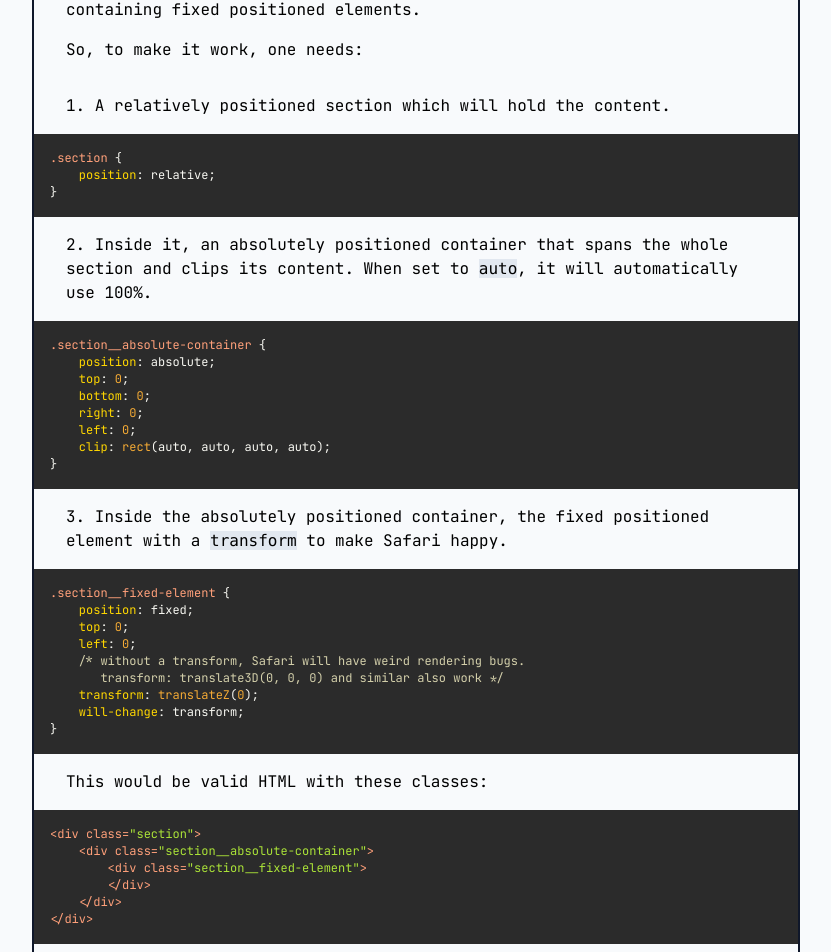
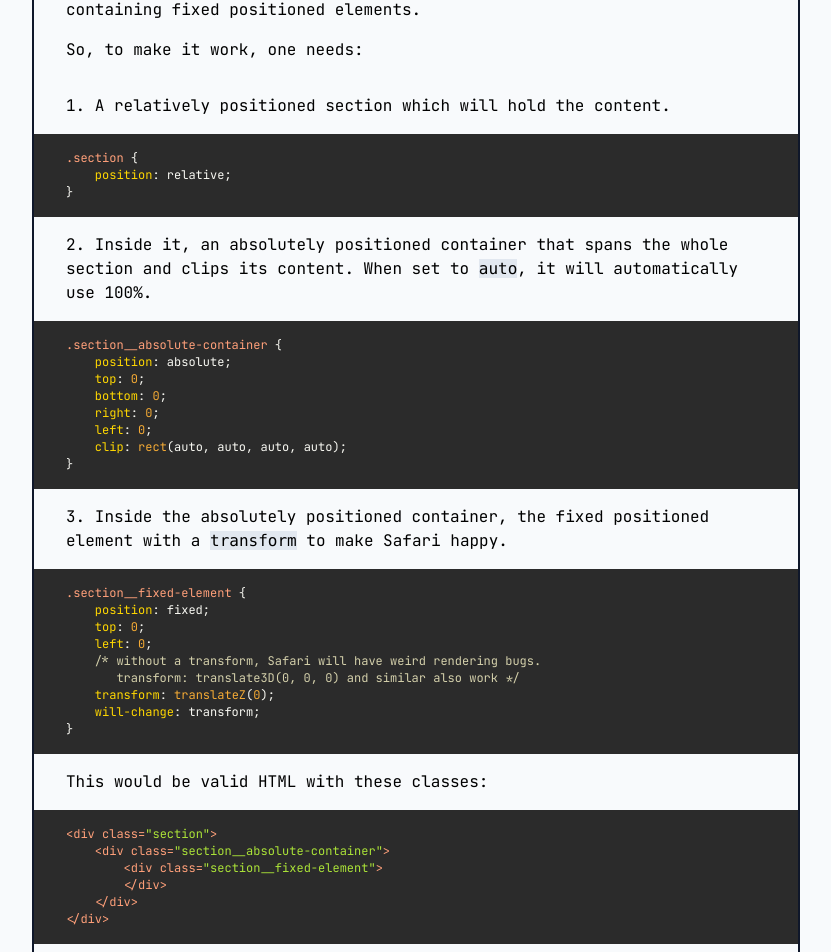
Before and after one commit to TN1ck/tn1ck.com, a Next.js app: page /blog/dropbox-header in a window 1280 px wide. Shown: the part 1414-2366 px from the top of the page, without its empty margins (224-1055 px from the left). Built offline with nearby package versions, Linux system fonts and the light colour scheme.

Commit message:
chore: also fix the code sections for the dropbox article

```diff
--- a/pages/blog/dropbox-header.tsx
+++ b/pages/blog/dropbox-header.tsx
@@ -54,7 +54,7 @@ const Dropbox: NextPage = () => {
         containing fixed positioned elements.
         <p>So, to make it work, one needs:</p>
         <p>1. A relatively positioned section which will hold the content.</p>
-        <CodeBlock language="css" className="-mx-8">{`
+        <CodeBlock language="css" className="md:-mx-8 md:px-8 -mx-4">{`
 .section {
     position: relative;
 }
@@ -64,7 +64,7 @@ const Dropbox: NextPage = () => {
           section and clips its content. When set to <code>auto</code>, it will
           automatically use 100%.
         </p>
-        <CodeBlock language="css" className="-mx-8">
+        <CodeBlock language="css" className="md:-mx-8 md:px-8 -mx-4">
           {`
 .section__absolute-container {
     position: absolute;
@@ -80,7 +80,7 @@ const Dropbox: NextPage = () => {
           3. Inside the absolutely positioned container, the fixed positioned
           element with a <code>transform</code> to make Safari happy.
         </p>
-        <CodeBlock language="css" className="-mx-8">
+        <CodeBlock language="css" className="md:-mx-8 md:px-8 -mx-4">
           {`
 .section__fixed-element {
     position: fixed;
@@ -94,7 +94,7 @@ const Dropbox: NextPage = () => {
 `}
         </CodeBlock>
         <p>This would be valid HTML with these classes:</p>
-        <CodeBlock language="xml" className="-mx-8">
+        <CodeBlock language="xml" className="md:-mx-8 md:px-8 -mx-4">
           {`
 <div class="section">
     <div class="section__absolute-container">
--- a/pages/blog/numbers-game.tsx
+++ b/pages/blog/numbers-game.tsx
@@ -191,7 +191,7 @@ const NumbersGame: NextPage = () => {
           first step would be to match the 1 on the left in the first row with
           the 1 on the left in the second row.
         </p>
-        <div>
+        <code>
           {MINIMAL_SOLUTION_STEPS.map((step, index) => {
             return (
               <Fragment key={index}>
@@ -202,7 +202,7 @@ const NumbersGame: NextPage = () => {
               </Fragment>
             )
           })}
-        </div>
+        </code>
         <p>Here it is, a bit nicer as an image sequence:</p>
         <StepsSlider />
         <p>
```
